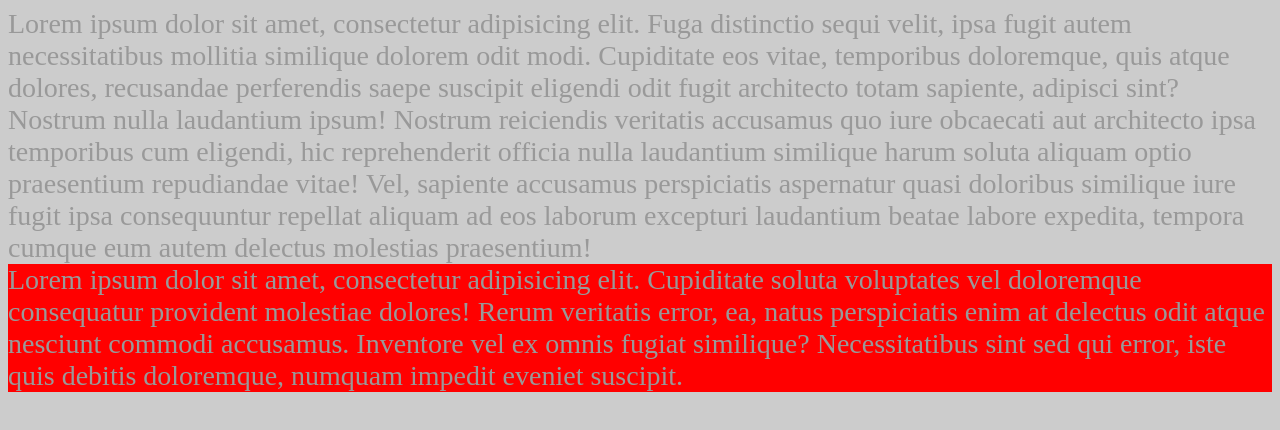
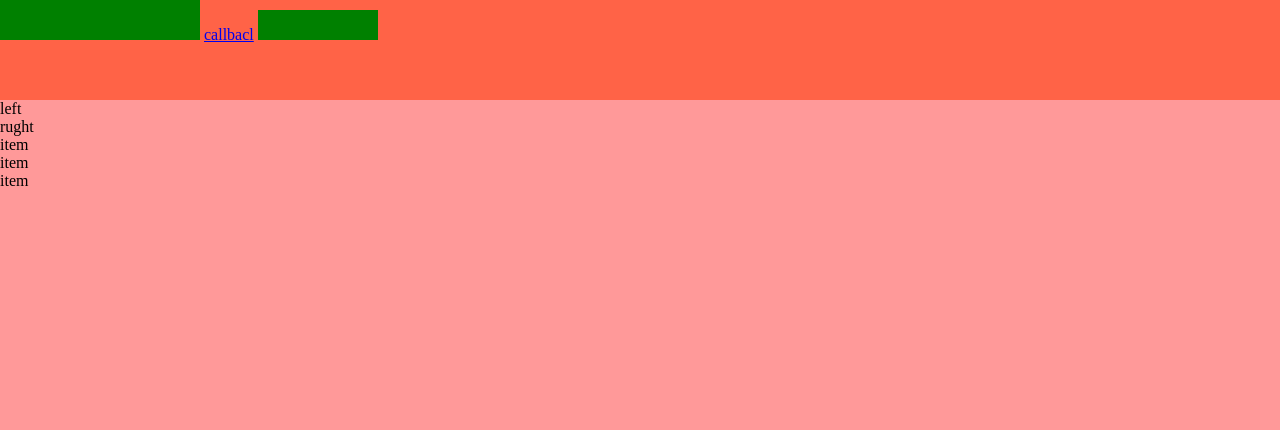
Before and after one commit to RafinadOS/mtsite, a website: page index.html in a window 1280 px wide. Drawn offline with nearby package versions, Linux system fonts and the light colour scheme; files that its build step writes are made by us from their sources.

Commit message:
add less

```diff
--- a/css/all.css
+++ b/css/all.css
@@ -1,17 +1,3 @@
 p {
-	font-size: 18px;
-	color: #000;
+	margin: 0;
 }
-.wrapper {
-	background: #000;
-}
-
-body,html {
-	font-size: 28px;
-	color: #999;
-	background: #ccc;
-}
-.footer {
-	display:block;
-	background: red;
-}
--- a/css/text.css
+++ /dev/null
@@ -1,3 +0,0 @@
-a {
-	text-decoration: none;
-}
--- a/gulpfile.js
+++ b/gulpfile.js
@@ -3,7 +3,9 @@ var gulp = require('gulp'),
 	watch = require('gulp-watch'),
 	connect = require('gulp-connect'),
 	livereload = require('gulp-livereload'),
-	rigger = require('gulp-rigger');
+	rigger = require('gulp-rigger'),
+    path = require('path'),
+    less = require('gulp-less');
 
 
 gulp.task('connect', function() {
@@ -22,7 +24,11 @@ gulp.task('html', function () {
     .pipe(connect.reload());
 });
 
-
+gulp.task('less', function () {
+  return gulp.src('less/style.less')
+    .pipe(less())
+    .pipe(gulp.dest('css'));
+});
 
 gulp.task('css', function() {
 return gulp.src('css/*.css')
@@ -34,7 +40,9 @@ return gulp.src('css/*.css')
 
 gulp.task('watch', function() {
 	gulp.watch('css/*.css', ['css'])
+    gulp.watch('less/*.less', ['less']);
 	gulp.watch('index.html', ['html']);
+
 });
 
-gulp.task('default', ['connect','html','css', 'watch'])
+gulp.task('default', ['connect','html','css', 'less', 'watch'])
--- a/index.html
+++ b/index.html
@@ -5,12 +5,31 @@
 	<title>Document</title>
 	<link rel="stylesheet" href="css/style.css">
 </head>
-<body>Lorem ipsum dolor sit amet, consectetur adipisicing elit. Fuga distinctio sequi velit, ipsa fugit autem necessitatibus mollitia similique dolorem odit modi. Cupiditate eos vitae, temporibus doloremque, quis atque dolores, recusandae perferendis saepe suscipit eligendi odit fugit architecto totam sapiente, adipisci sint? Nostrum nulla laudantium ipsum! Nostrum reiciendis veritatis accusamus quo iure obcaecati aut architecto ipsa temporibus cum eligendi, hic reprehenderit officia nulla laudantium similique harum soluta aliquam optio praesentium repudiandae vitae! Vel, sapiente accusamus perspiciatis aspernatur quasi doloribus similique iure fugit ipsa consequuntur repellat aliquam ad eos laborum excepturi laudantium beatae labore expedita, tempora cumque eum autem delectus molestias praesentium!
+<body>
+
+<div class="header">
+	<div class="header__logo"></div>
+	<a href="#" class="header__callback">callbacl</a>
+	<div class="header__logo header__logo-sm"></div>
+</div>
 
 
-//= footer.html
+<div class="container">
+	<div class="container__left">left</div>
+	<div class="container__right">rught</div>
+</div>
 
-
+<div class="footer">
+	<div class="footer__item">
+		item
+	</div>
+	<div class="footer__item">
+		item
+	</div>
+	<div class="footer__item">
+		item
+	</div>
+</div>
 
 </body>
 </html>
--- /dev/null
+++ b/less/style.less
@@ -0,0 +1,33 @@
+
+
+@colorDefault: 			red; // цвет по умолчанию
+
+
+html, body {
+	margin: 0;
+	padding: 0;
+
+	background: lighten(@colorDefault, 30%);
+}
+
+
+.header {
+	clear: both;
+	display: block;
+	height: 100px;
+	background: tomato;
+	&__logo {
+		display: inline-block;
+		width: 200px;
+		height: 40px;
+		background: green;
+		&-sm {
+			width: 120px;
+			height: 30px;
+		}
+
+	}
+	&__block {
+		display: inline-block;
+	}
+}
```
Also changed, not shown: css/style.css (added).
